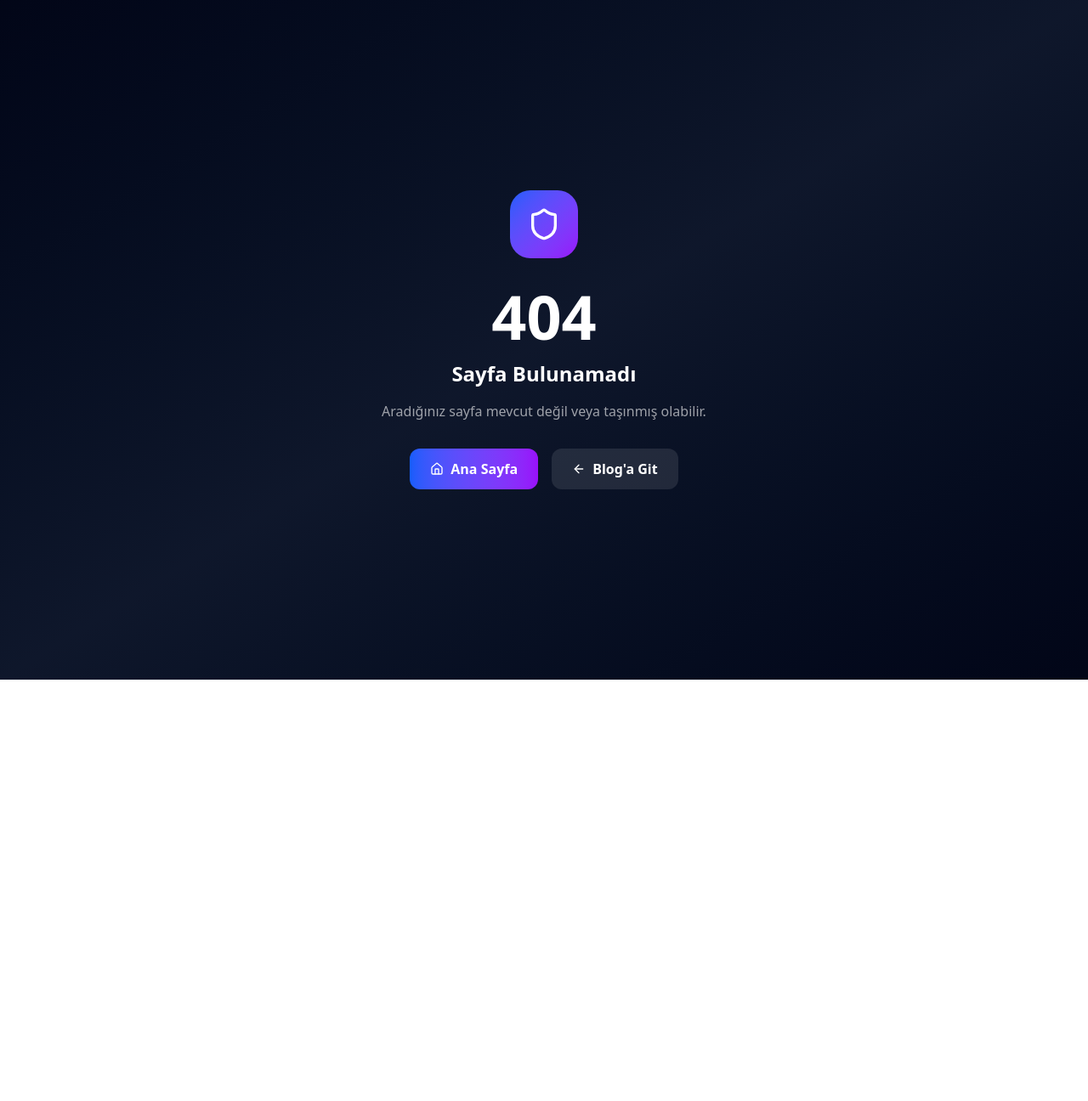
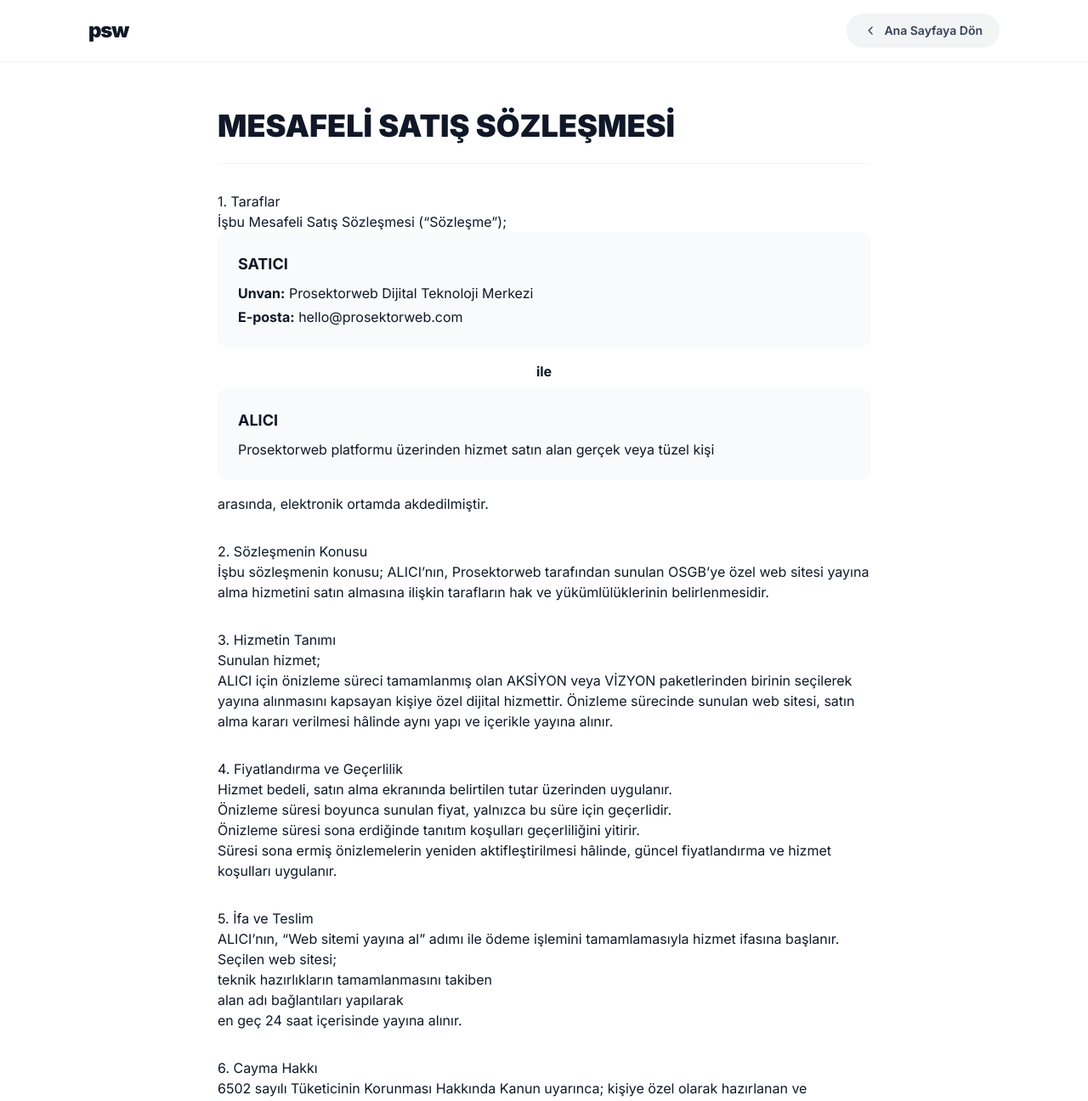
Before and after one commit to arslanibrahim95/prosektorweb, a Next.js app in the folder prosektorweb/: page /mesafeli-satis-sozlesmesi in a window 1280 px wide. Before the commit this address had no page. Shown: the top 1296 px of the page at 85% size. Before the commit the page ends 800 px from the top, so only its background shows below. Built offline with nearby package versions, Linux system fonts and the light colour scheme.

Commit message:
feat: add distance sales agreement page

```diff
--- a/prosektorweb/public/landing.html
+++ b/prosektorweb/public/landing.html
@@ -1043,6 +1043,7 @@
                 <a href="#iletisim">İletişim</a>
                 <a href="#sss">SSS</a>
                 <a href="#fiyatlandirma">Fiyatlandırma</a>
+                <a href="/mesafeli-satis-sozlesmesi">Mesafeli Satış Sözleşmesi</a>
                 <a href="/gizlilik-ve-kvkk">Gizlilik ve KVKK</a>
                 <a href="/cerez-politikasi">Çerez Politikası</a>
             </div>
--- /dev/null
+++ b/prosektorweb/src/app/mesafeli-satis-sozlesmesi/page.tsx
@@ -0,0 +1,161 @@
+import Link from 'next/link'
+import { ChevronLeft } from 'lucide-react'
+
+export const metadata = {
+    title: 'Mesafeli Satış Sözleşmesi | ProSektorWeb',
+    description: 'ProSektorWeb Mesafeli Satış Sözleşmesi.',
+}
+
+export default function DistanceSalesAgreementPage() {
+    return (
+        <div className="min-h-screen bg-white text-gray-900 font-sans">
+            {/* Navigation */}
+            <nav className="fixed top-0 left-0 right-0 z-50 bg-white/90 backdrop-blur-md border-b border-gray-100">
+                <div className="max-w-[1200px] mx-auto px-[5%] py-4 flex items-center justify-between">
+                    <Link href="/" className="text-2xl font-black tracking-tighter text-gray-900 no-underline">
+                        psw
+                    </Link>
+                    <Link
+                        href="/"
+                        className="flex items-center gap-2 px-5 py-2.5 bg-gray-100 hover:bg-gray-200 text-gray-700 rounded-full text-sm font-semibold transition"
+                    >
+                        <ChevronLeft className="w-4 h-4" />
+                        Ana Sayfaya Dön
+                    </Link>
+                </div>
+            </nav>
+
+            {/* Content */}
+            <main className="pt-32 pb-24 px-[5%]">
+                <div className="max-w-3xl mx-auto">
+                    <h1 className="text-3xl md:text-4xl font-black mb-8 text-gray-900 border-b border-gray-100 pb-6">
+                        MESAFELİ SATIŞ SÖZLEŞMESİ
+                    </h1>
+
+                    <div className="prose prose-lg max-w-none prose-gray
+                        prose-headings:font-bold prose-headings:text-gray-900
+                        prose-p:text-gray-600 prose-p:leading-relaxed
+                        prose-li:text-gray-600
+                        prose-strong:text-gray-900
+                    ">
+
+                        <section className="mb-8">
+                            <h2>1. Taraflar</h2>
+                            <p>İşbu Mesafeli Satış Sözleşmesi (“Sözleşme”);</p>
+
+                            <div className="bg-gray-50 p-6 rounded-xl mb-4">
+                                <h3 className="text-lg font-bold mb-2 mt-0">SATICI</h3>
+                                <p className="mb-1"><strong>Unvan:</strong> Prosektorweb Dijital Teknoloji Merkezi</p>
+                                <p className="mb-0"><strong>E-posta:</strong> hello@prosektorweb.com</p>
+                            </div>
+
+                            <p className="text-center font-bold my-2">ile</p>
+
+                            <div className="bg-gray-50 p-6 rounded-xl mb-4">
+                                <h3 className="text-lg font-bold mb-2 mt-0">ALICI</h3>
+                                <p className="mb-0">Prosektorweb platformu üzerinden hizmet satın alan gerçek veya tüzel kişi</p>
+                            </div>
+
+                            <p>arasında, elektronik ortamda akdedilmiştir.</p>
+                        </section>
+
+                        <section className="mb-8">
+                            <h2>2. Sözleşmenin Konusu</h2>
+                            <p>
+                                İşbu sözleşmenin konusu;
+                                ALICI’nın, Prosektorweb tarafından sunulan OSGB’ye özel web sitesi yayına alma hizmetini satın almasına ilişkin tarafların hak ve yükümlülüklerinin belirlenmesidir.
+                            </p>
+                        </section>
+
+                        <section className="mb-8">
+                            <h2>3. Hizmetin Tanımı</h2>
+                            <p>Sunulan hizmet;</p>
+                            <p>
+                                ALICI için önizleme süreci tamamlanmış olan AKSİYON veya VİZYON paketlerinden birinin seçilerek yayına alınmasını kapsayan kişiye özel dijital hizmettir.
+                                Önizleme sürecinde sunulan web sitesi, satın alma kararı verilmesi hâlinde aynı yapı ve içerikle yayına alınır.
+                            </p>
+                        </section>
+
+                        <section className="mb-8">
+                            <h2>4. Fiyatlandırma ve Geçerlilik</h2>
+                            <ul>
+                                <li>Hizmet bedeli, satın alma ekranında belirtilen tutar üzerinden uygulanır.</li>
+                                <li>Önizleme süresi boyunca sunulan fiyat, yalnızca bu süre için geçerlidir.</li>
+                                <li>Önizleme süresi sona erdiğinde tanıtım koşulları geçerliliğini yitirir.</li>
+                                <li>Süresi sona ermiş önizlemelerin yeniden aktifleştirilmesi hâlinde, güncel fiyatlandırma ve hizmet koşulları uygulanır.</li>
+                            </ul>
+                        </section>
+
+                        <section className="mb-8">
+                            <h2>5. İfa ve Teslim</h2>
+                            <p>
+                                ALICI’nın, “Web sitemi yayına al” adımı ile ödeme işlemini tamamlamasıyla hizmet ifasına başlanır.
+                            </p>
+                            <p>Seçilen web sitesi;</p>
+                            <ul>
+                                <li>teknik hazırlıkların tamamlanmasını takiben</li>
+                                <li>alan adı bağlantıları yapılarak</li>
+                                <li>en geç 24 saat içerisinde yayına alınır.</li>
+                            </ul>
+                        </section>
+
+                        <section className="mb-8">
+                            <h2>6. Cayma Hakkı</h2>
+                            <p>
+                                6502 sayılı Tüketicinin Korunması Hakkında Kanun uyarınca;
+                                kişiye özel olarak hazırlanan ve elektronik ortamda anında ifa edilen dijital hizmetlerde cayma hakkı bulunmamaktadır.
+                            </p>
+                            <p>
+                                ALICI, ödeme adımına geçmeden önce bu durumu bildiğini ve kabul ettiğini beyan eder.
+                            </p>
+                        </section>
+
+                        <section className="mb-8">
+                            <h2>7. Revize ve Ek Hizmetler</h2>
+                            <p>
+                                Önizleme süreci kapsamında sunulan revize hakları, inceleme süresi ile sınırlıdır.
+                            </p>
+                            <p>Web sitesinin yayına alınmasının ardından talep edilen;</p>
+                            <ul>
+                                <li>yeni sayfa eklemeleri</li>
+                                <li>yapısal değişiklikler</li>
+                                <li>ek fonksiyon talepleri</li>
+                            </ul>
+                            <p>ek hizmet kapsamında değerlendirilir ve ayrıca ücretlendirilir.</p>
+                        </section>
+
+                        <section className="mb-8">
+                            <h2>8. Fikri Mülkiyet Hakları</h2>
+                            <p>
+                                Önizleme süreci boyunca sunulan tüm tasarım, içerik ve yazılımlar Prosektorweb’e aittir.
+                            </p>
+                            <p>Ödeme tamamlanmadan önce bu içerikler;</p>
+                            <ul>
+                                <li>kopyalanamaz</li>
+                                <li>çoğaltılamaz</li>
+                                <li>üçüncü kişilerle paylaşılamaz</li>
+                            </ul>
+                            <p>Yayına alınan web sitesinin kullanım hakkı, ödeme tamamlandıktan sonra ALICI’ya devredilir.</p>
+                        </section>
+
+                        <section className="mb-8">
+                            <h2>9. Yürürlük</h2>
+                            <p>
+                                ALICI, satın alma ekranında yer alan onay kutusunu işaretleyerek işbu sözleşmenin tüm hükümlerini okuduğunu ve kabul ettiğini beyan eder.
+                            </p>
+                            <p>Sözleşme, elektronik ortamda onaylandığı anda yürürlüğe girer.</p>
+                        </section>
+
+                    </div>
+                </div>
+            </main>
+
+            {/* Footer */}
+            <footer className="bg-[#F7F7F9] py-12 border-t border-gray-200">
+                <div className="max-w-[1200px] mx-auto px-[5%] text-center text-sm text-gray-400">
+                    © 2026 ProSektorWeb. Tüm hakları saklıdır.
+                </div>
+            </footer>
+        </div>
+    )
+}
```
